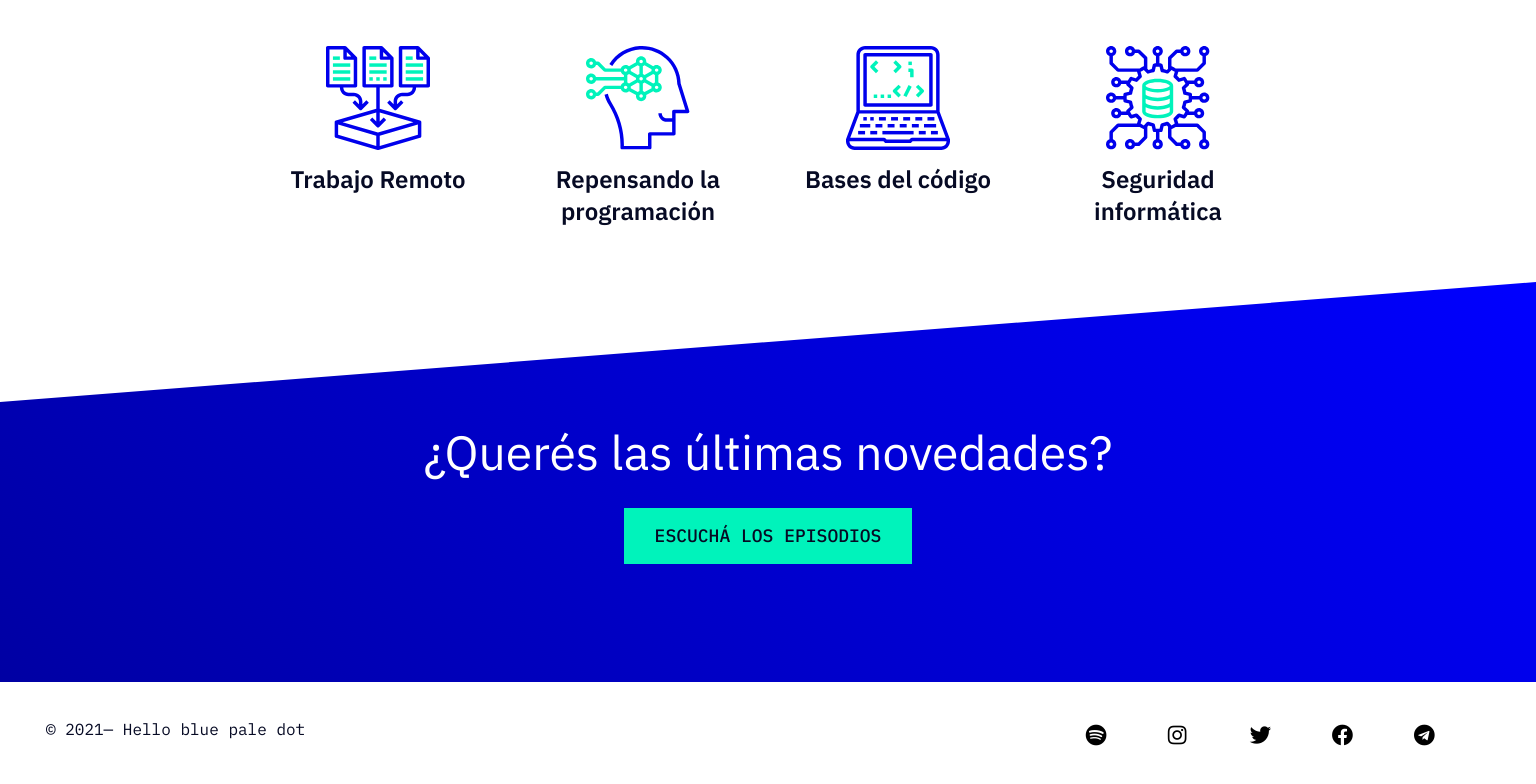
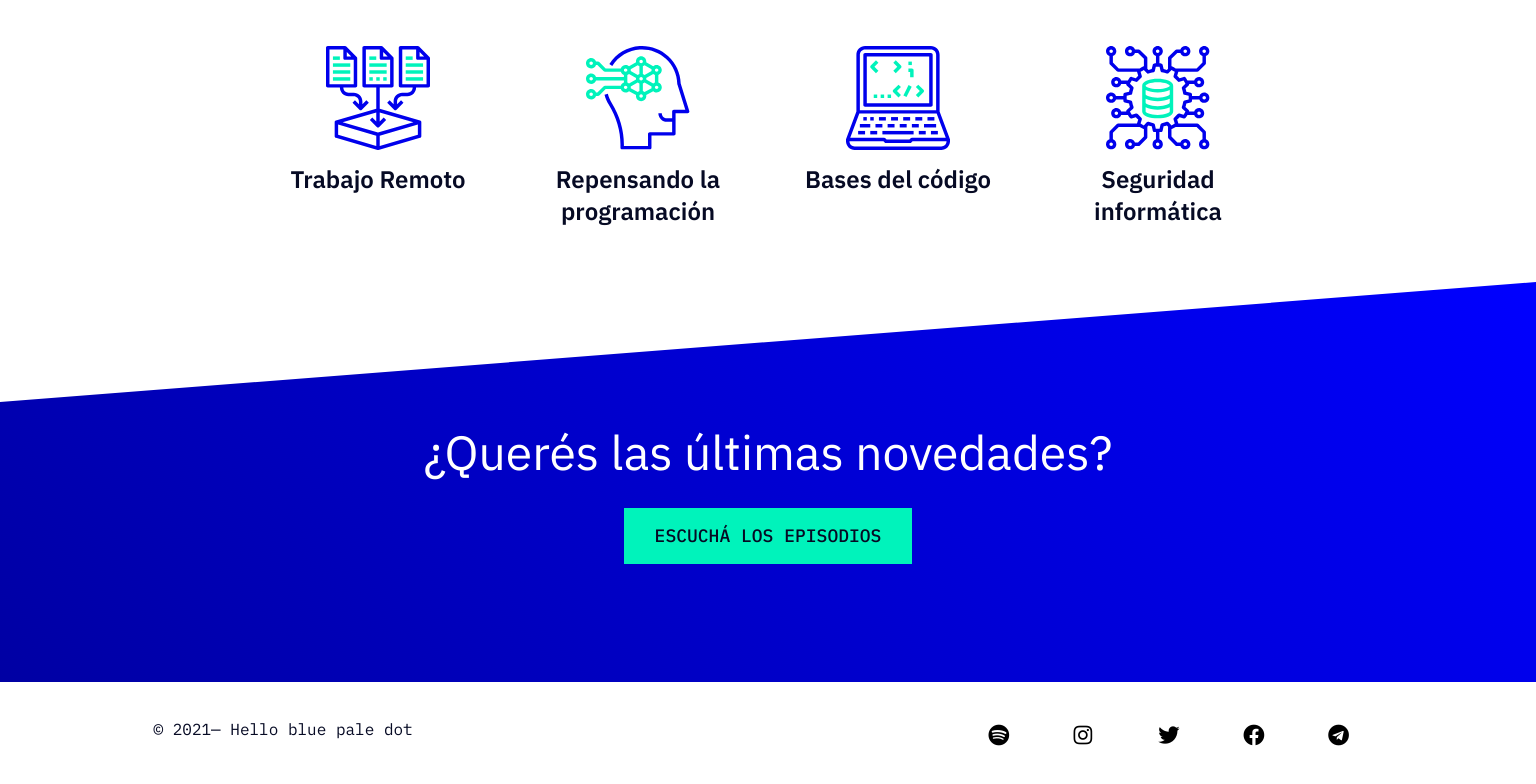
Before and after one commit to paolandrea18/Podcast, a plain HTML site: page index.html in a window 1536 px wide. Shown: the part 3019-3803 px from the top of the page. Drawn offline with Linux system fonts and the light colour scheme.

Commit message:
footer fixes

```diff
--- a/styles/_footer.scss
+++ b/styles/_footer.scss
@@ -3,9 +3,9 @@ footer {
   top: -100px;
   width: 100vw;
   margin-top: 24px;
+  text-align: center;
   span {
     @include googleFont($first-font, 14px, 400);
-
     color: $primary-color;
     text-align: center;
     line-height: 22px;
@@ -14,7 +14,6 @@ footer {
   .social-media-icons {
     margin-top: 16px;
     display: flex;
-    flex-direction: row;
     justify-content: space-evenly;
     a {
       color: #000;
@@ -29,12 +28,14 @@ footer {
     justify-content: space-between;
     span {
       font-size: 1rem;
+      text-align: left;
+      padding-left: 7vw;
     }
     .social-media-icons {
       width: 40vw;
       margin-top: unset;
       padding-top: 5px;
-      padding-right: 40px;
+      padding-right: 8vw;
       i {
         width: 18px;
         height: 28px;
@@ -48,8 +49,5 @@ footer {
     line-height: 28px;
     margin-top: 36px;
     margin-bottom: 31px;
-    .social-media-icons {
-      padding-left: 100px;
-    }
   }
 }
```
Also changed, not shown: styles/styles.css, 1 other file.
